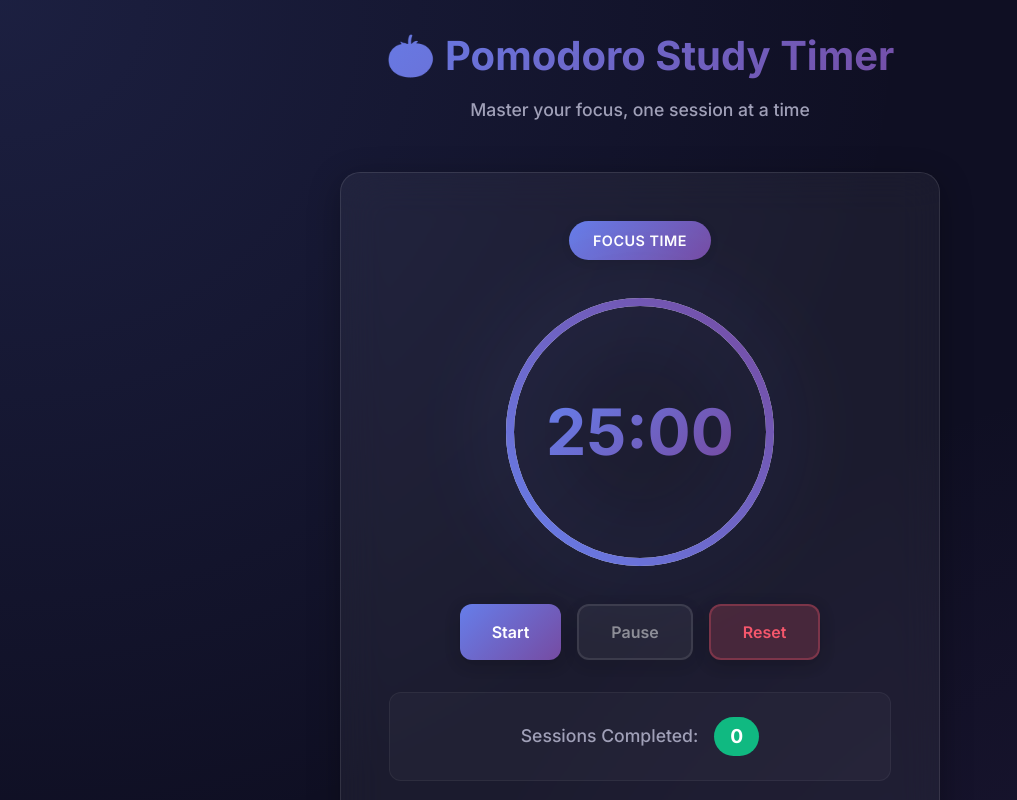
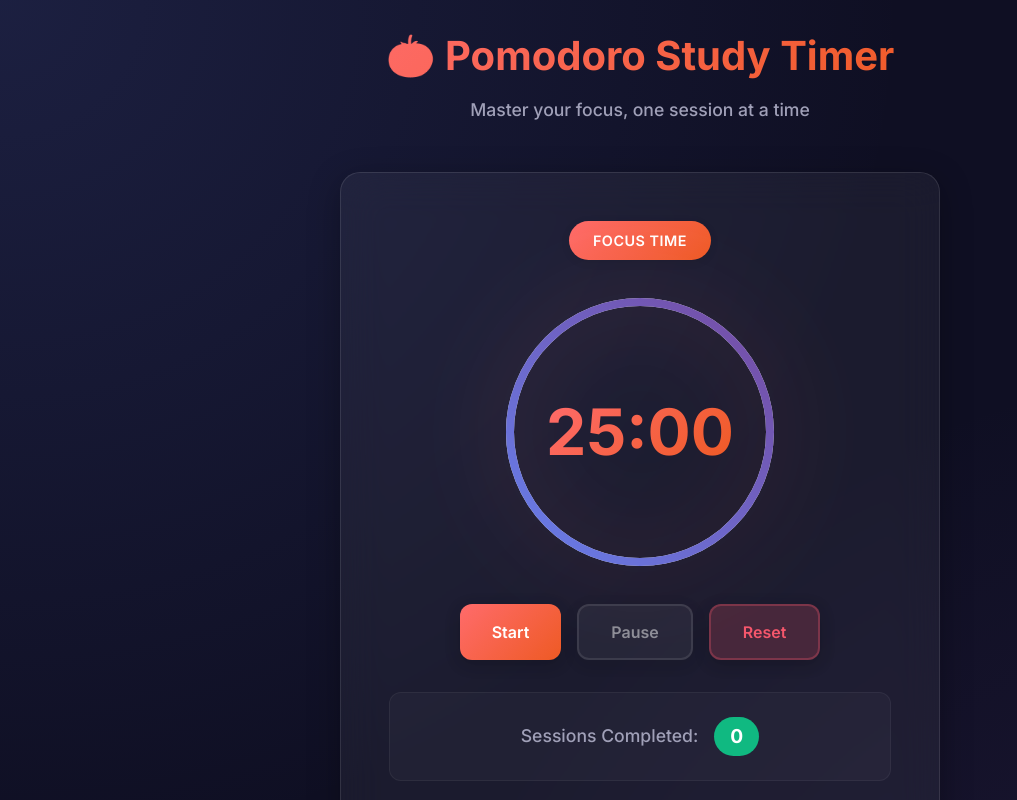
Before and after one commit to Shrikantkumar975/Pomodoro-Timer, a plain HTML site: page index.html in a window 1280 px wide. Shown: the top 800 px of the page, without its empty margins (0-1017 px from the left). Drawn offline with Linux system fonts and the light colour scheme.

Commit message:
Test branch: Tried new background color

```diff
--- a/style.css
+++ b/style.css
@@ -7,8 +7,8 @@
 
 :root {
   /* Colors */
-  --primary-gradient: linear-gradient(135deg, #667eea 0%, #764ba2 100%);
-  --secondary-gradient: linear-gradient(135deg, #f093fb 0%, #f5576c 100%);
+  --primary-gradient: linear-gradient(135deg, #ff6b6b 0%, #ee5a24 100%);
+  --secondary-gradient: linear-gradient(135deg, #ffa502 0%, #ff6348 100%);
   --success-color: #10b981;
   --bg-dark: #0f0f23;
   --bg-card: rgba(255, 255, 255, 0.05);
@@ -123,7 +123,7 @@ header p {
 
 .progress-ring {
   transform: rotate(-90deg);
-  filter: drop-shadow(var(--shadow-glow));
+  filter: drop-shadow(0 0 40px rgba(255, 107, 107, 0.4));
 }
 
 .progress-ring-circle {
@@ -347,6 +347,7 @@ footer {
     opacity: 0;
     transform: translateY(-20px);
   }
+
   to {
     opacity: 1;
     transform: translateY(0);
@@ -358,6 +359,7 @@ footer {
     opacity: 0;
     transform: translateY(20px);
   }
+
   to {
     opacity: 1;
     transform: translateY(0);
@@ -365,8 +367,13 @@ footer {
 }
 
 @keyframes fadeIn {
-  from { opacity: 0; }
-  to { opacity: 1; }
+  from {
+    opacity: 0;
+  }
+
+  to {
+    opacity: 1;
+  }
 }
 
 /* ========== Responsive Design ========== */
```
